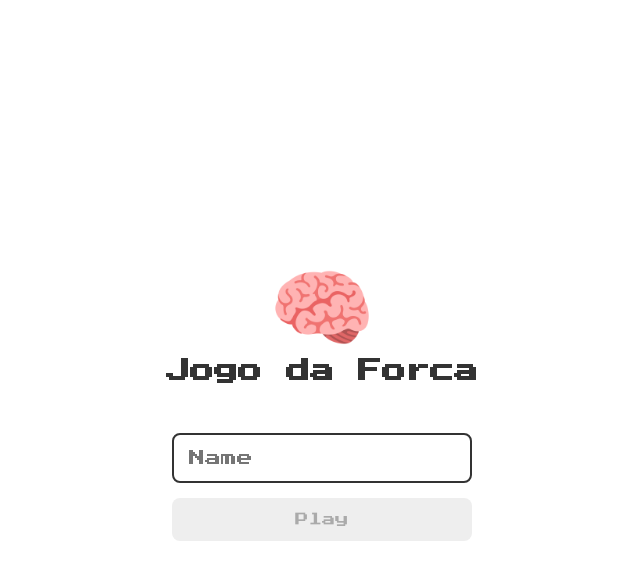
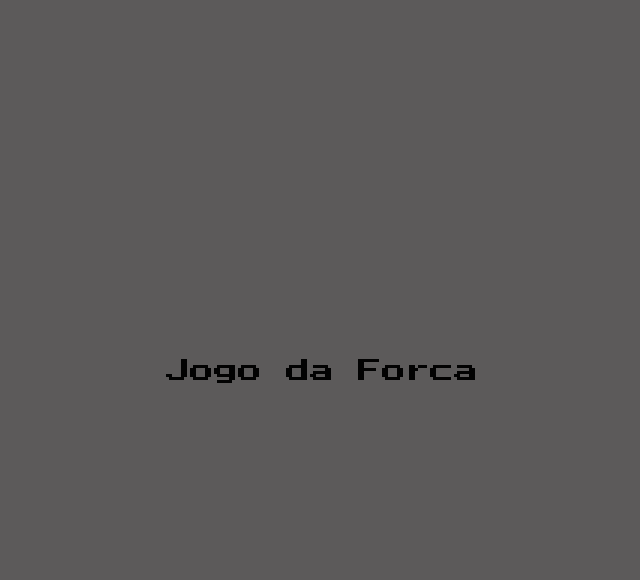
Before and after one commit to akasabrina/jogo_forca, a Flask app: page / in a window 1280 px wide. Shown: the top 580 px of the page, without its empty margins (318-958 px from the left). Run offline with Flask 3, Linux system fonts and the light colour scheme.

Commit message:
Pastas com css e js funcionando, falta ainda personalização

```diff
--- a/projeto_forca/main.py
+++ b/projeto_forca/main.py
@@ -7,9 +7,5 @@ app = Flask(__name__)
 def hello_world():
     return render_template("index.html")
 
-@app.route('/outra-rota')
-def outro_hello_world():
-    return 'Outro hello!'
-
 if __name__ == '__main__':
     app.run(debug=True)
--- a/projeto_forca/templates/css/login.css
+++ b/projeto_forca/static/css/login.css
@@ -1,25 +1,28 @@
-.login-form{
+
+
+.cabecalho{
+    text-decoration-color: #eee;
     display: flex;
     flex-direction: column;
     align-items: center;
     height: 100vh;
     justify-content: center;
 }
-.login-header{
+.cabecalho-header{
     align-items: center;
     display: flex;
     flex-direction: column;
     justify-content: center;
     margin-bottom: 50px;
 }
-.login-header img{
+.cabecalho-header img{
     width: 100px;
 }
-.login-header h1{
-    color: #333;
+.cabecalho-header h1{
+    color: #020202;
     font-size: 1.5em ;
 }
-.login-input{
+.cabecalho-input{
     border: 2px solid #333;
     border-radius: 8px;
     color: #333;
@@ -30,7 +33,7 @@
     padding: 15px;
     width: 100%;
 }
-.login-button{
+.cabecalho-button{
     background-color: #ee665c;
     border-radius: 8px;
     color: #fff;
@@ -39,7 +42,7 @@
     padding: 15px;
     width: 100%;
 }
-.login-button:disabled{
+.cabecalho-button:disabled{
     background-color: #eee;
     color: #aaa;
     cursor: auto;
--- a/projeto_forca/templates/css/reset.css
+++ b/projeto_forca/static/css/reset.css
@@ -1,4 +1,5 @@
 @import url('https://fonts.googleapis.com/css2?family=Press+Start+2P&display=swap');
+@import url('https://cdn.jsdelivr.net/npm/bootstrap@5.3.2/dist/css/bootstrap.min.css');
 
 *{
     margin: 0;
@@ -7,4 +8,5 @@
     list-style: none;
     border: none;
     font-family: 'Press Start 2P', cursive;
+    background-color: rgb(92, 90, 90);
 }
--- a/projeto_forca/templates/index.html
+++ b/projeto_forca/templates/index.html
@@ -1,24 +1,21 @@
 <!DOCTYPE html>
-<html lang="en">
+<html lang="pt-br">
 <head>
     <meta charset="UTF-8">
     <meta name="viewport" content="width=device-width, initial-scale=1.0">
 
-    <link rel="stylesheet" href="./css/reset.css">
-    <link rel="stylesheet" href="./css/login.css">
+    <link rel="stylesheet" href="{{ url_for('static',filename='css/login.css') }}">
+    <link rel="stylesheet" href="{{ url_for('static',filename='css/reset.css') }}">
 
-    <script defer src="/projeto_forca/js/login.js"></script>
+    <script type="text/javascript" src="{{url_for('static',filename='script/login.js')}}"></script>
 
-    <title>Jogo da Forca</title>
+    <title>Forc.aa</title>
 </head>
 <body>
-    <form class="login-form">
-        <div class="login-header">
-            <img src="/projeto_forca/img/brain.png" alt="brain incon">
+    <div class="cabecalho">
+        <div class="cabecalho-header">
             <h1>Jogo da Forca</h1>
         </div>
-        <input type="text" placeholder="Name" class="login-input">
-        <button type="submit" class="login-button" disabled>Play</button>
-    </form>
+    </div>
 </body>
 </html>
```
Also changed, not shown: projeto_forca/static/script/login.js (renamed from projeto_forca/js/login.js).
